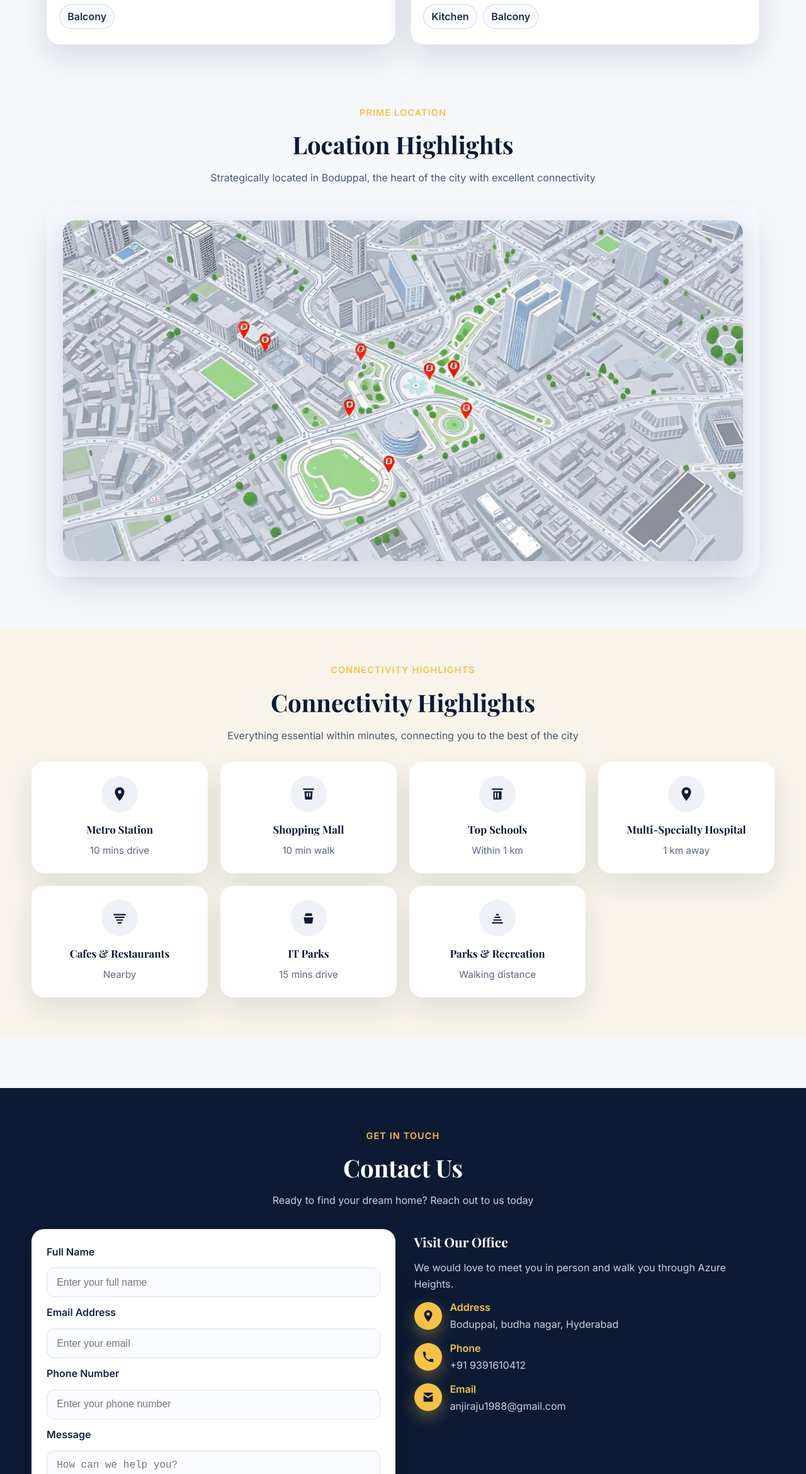
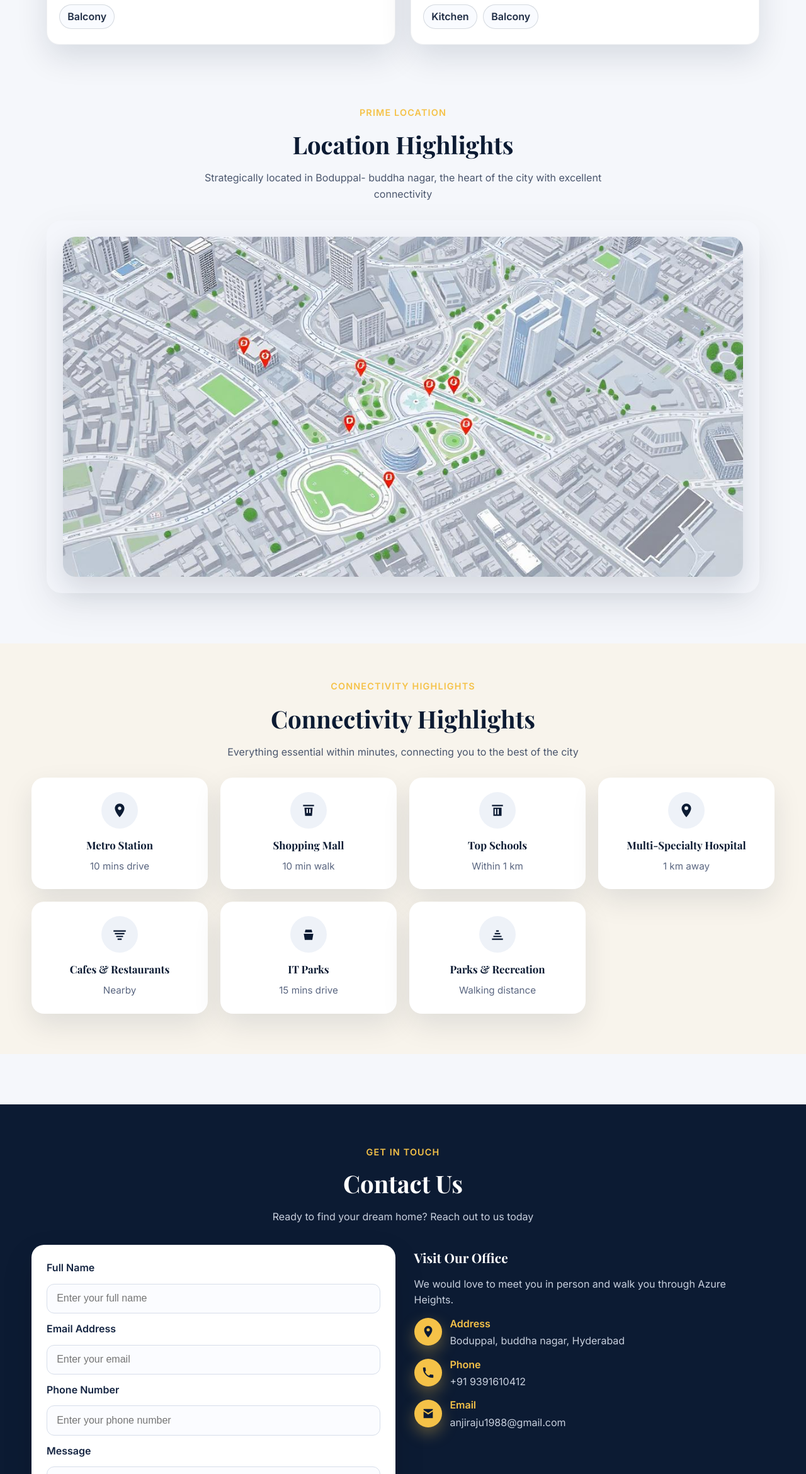
Before and after one commit to K18ishna/ar-appartment, a plain HTML site: page index.html in a window 1280 px wide. Shown: the part 2422-4763 px from the top of the page at 63% size. Drawn offline with nearby package versions, Linux system fonts and the light colour scheme.

Commit message:
Update index.html

```diff
--- a/index.html
+++ b/index.html
@@ -109,7 +109,7 @@
       <div class="location__header">
         <p class="section-eyebrow">Prime Location</p>
         <h2 class="section-title">Location Highlights</h2>
-        <p class="section-subtitle">Strategically located in Boduppal, the heart of the city with excellent connectivity</p>
+        <p class="section-subtitle">Strategically located in Boduppal- buddha nagar, the heart of the city with excellent connectivity</p>
       </div>
 
       <div class="location__map-wrap">
@@ -250,7 +250,7 @@
                 </span>
                 <div>
                   <p class="contact__item-label">Address</p>
-                  <p class="contact__item-value">Boduppal, budha nagar, Hyderabad</p>
+                  <p class="contact__item-value">Boduppal, buddha nagar, Hyderabad</p>
                 </div>
               </li>
               <li class="contact__item">
```
